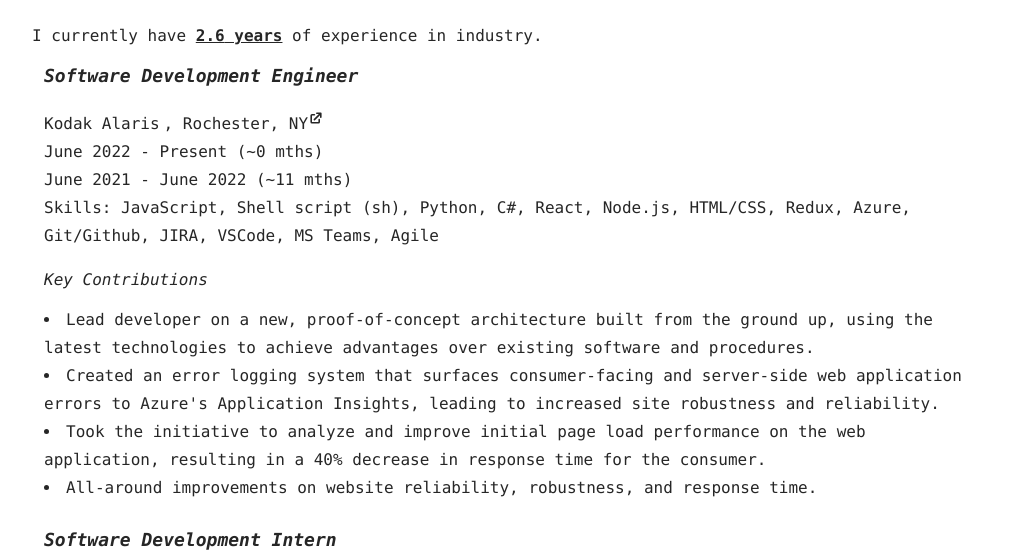
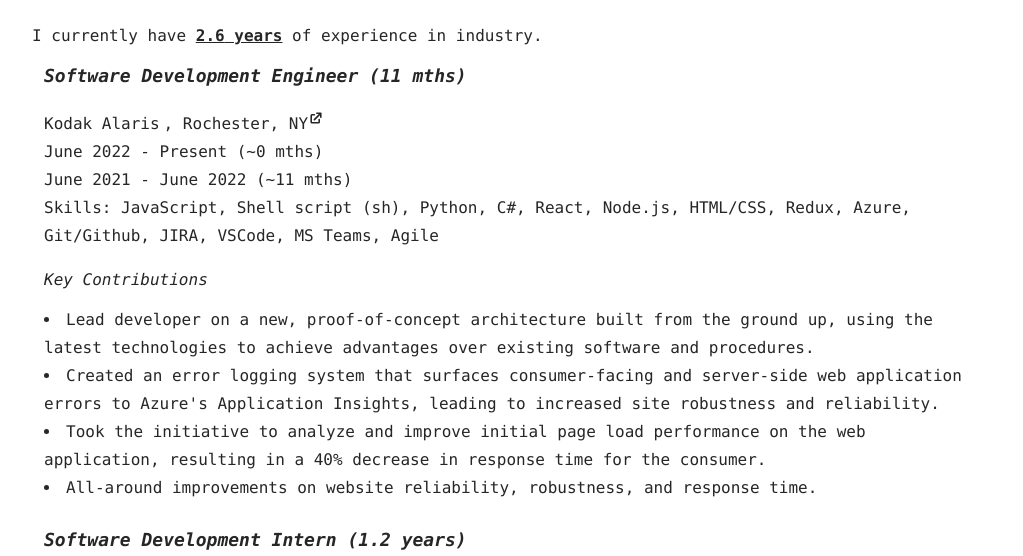
Before and after one commit to DevinKott/website-m9, a React (Create React App) app: page / in a window 1280 px wide. Shown: the part 396-952 px from the top of the page, without its empty margins (128-1151 px from the left). Built offline with nearby package versions, Linux system fonts and the light colour scheme.

Commit message:
display YOE next to each exp title

```diff
--- a/src/App.js
+++ b/src/App.js
@@ -84,11 +84,13 @@
                                 start: 'June 2022',
                                 end: 'Present',
                                 duration: `${mthsInCurrent} mths`,
+                                dur: mthsInCurrent,
                             },
                             {
                                 start: 'June 2021',
                                 end: 'June 2022',
                                 duration: `${mthsINKAWeb} mths`,
+                                dur: mthsINKAWeb
                             },
                         ]
                     }
@@ -112,12 +114,14 @@
                             {
                                 start: 'May 2020',
                                 end: 'Feb 2021',
-                                duration: `${mthsInKAInternFirst} mths`
+                                duration: `${mthsInKAInternFirst} mths`,
+                                dur: mthsInKAInternFirst
                             },
                             {
                                 start: 'May 2019',
                                 end: 'Dec 2019',
                                 duration: `${mthsInKAInternSec} mths`,
+                                dur: mthsInKAInternSec
                             },
                         ]
                     }
@@ -143,6 +147,7 @@
                                 start: 'Jan 2018',
                                 end: 'Aug 2018',
                                 duration: `${mthsInXerox} mths`,
+                                dur: mthsInXerox
                             },
                         ]
                     }
--- a/src/components/Experience.js
+++ b/src/components/Experience.js
@@ -12,9 +12,15 @@
         keyPoints = []
     } = props;
 
+    // Calculate total duration at this company by adding `dur`s in the dates array
+    const totalDuration = dates.map(d => d.dur).reduce((acc, a) => acc + a, 0);
+
+    // Convert that total duration to a string (years if >= 12, months if else)
+    const totalDurationStr = totalDuration >= 12 ? `${(totalDuration / 12).toFixed(1)} years` : `${totalDuration} mths`
+
     return (
         <section className="flex flex-col p-3">
-            <h3 className="text-lg font-semibold mb-5 italic">{jobTitle}</h3>
+            <h3 className="text-lg font-semibold mb-5 italic">{jobTitle} ({totalDurationStr})</h3>
             <div
                 className='flex flex-row'
             >
```
